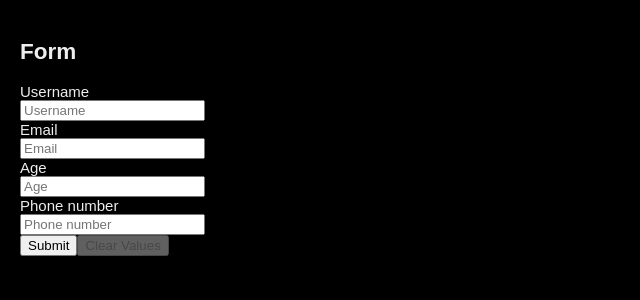
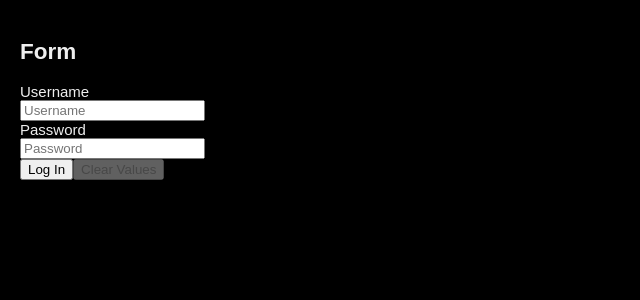
Before and after one commit to elder-flower/react-redux-test, a React (Create React App) app: page / in a window 1280 px wide. Shown: the top 300 px of the page, without its empty margins (0-640 px from the left). Built offline with nearby package versions, Linux system fonts and the light colour scheme.

Commit message:
redux-form (4) - Submit Validation Example

```diff
--- a/src/App.js
+++ b/src/App.js
@@ -1,31 +1,17 @@
 import React, { Component } from 'react';
-import FieldLevelValidationForm from './FieldLevelValidationForm';
+import SubmitValidationForm from './SubmitValidationForm';
 import './index.css';
 
 class App extends Component{
     constructor(props) {
         super(props);
-        this.showResults = this.showResults.bind(this);
     }
-    async showResults(values){
-        return new Promise(resolve => {
-
-            setTimeout(() => {
-
-              window.alert(`You submitted:\n\n${JSON.stringify(values, null, 5)}`)
-              resolve();
-
-            console.log( values );
-            }, 500);
-        });
-    }
-
 
     render() {
         return (
             <>
                 <h2>Form</h2>
-                <FieldLevelValidationForm onSubmit={this.showResults} />
+                <SubmitValidationForm />
             </>
         );
     }
--- a/src/FieldLevelValidationForm.js
+++ /dev/null
@@ -1,119 +0,0 @@
-import React, { Component } from 'react';
-import { Field, reduxForm } from 'redux-form';
-
-const required = value => (value || typeof value === 'number' ? undefined : 'Required')
-
-const maxLength = max => value =>
-  value && value.length > max ? `Must be ${max} characters or less` : undefined
-
-const maxLength15 = maxLength(15)
-
-export const minLength = min => value =>
-  value && value.length < min ? `Must be ${min} characters or more` : undefined
-
-export const minLength2 = minLength(2)
-
-
-const number = value =>
-  value && isNaN(Number(value)) ? 'Must be a number' : undefined
-
-
-const minValue = min => value =>
-  value && value < min ? `Must be at least ${min}` : undefined
-
-
-const minValue13 = minValue(13)
-
-
-const email = value =>
-  value && !/^[A-Z0-9._%+-]+@[A-Z0-9.-]+\.[A-Z]{2,4}$/i.test(value)
-    ? 'Invalid email address'
-    : undefined
-
-const tooYoung = value =>
-  value && value < 13
-    ? 'You do not meet the minimum age requirement!'
-    : undefined
-
-const aol = value =>
-  value && /.+@aol\.com/.test(value)
-    ? 'Really? You still use AOL for your email?'
-    : undefined
-
-const alphaNumeric = value =>
-  value && /[^a-zA-Z0-9 ]/i.test(value)
-    ? 'Only alphanumeric characters'
-    : undefined
-
-export const phoneNumber = value =>
-  value && !/^(0|[1-9][0-9]{9})$/i.test(value)
-    ? 'Invalid phone number, must be 10 digits'
-    : undefined
-
-const renderField = ({
-  input,
-  label,
-  type,
-  meta: { touched, error, warning }
-}) => (
-  <div>
-    <label>{label}</label>
-    <div>
-      <input {...input} placeholder={label} type={type} />
-      {touched &&
-        ((error && <span>{error}</span>) ||
-          (warning && <span>{warning}</span>))}
-    </div>
-  </div>
-)
-
-const FieldLevelValidationForm = props => {
-  const { handleSubmit, pristine, reset, submitting } = props
-  return (
-    <form onSubmit={handleSubmit}>
-      <Field
-        name="username"
-        type="text"
-        component={renderField}
-        label="Username"
-        validate={[required, maxLength15, minLength2]}
-        warn={alphaNumeric}
-      />
-      <Field
-        name="email"
-        type="email"
-        component={renderField}
-        label="Email"
-        validate={email}
-        warn={aol}
-      />
-      <Field
-        name="age"
-        type="number"
-        component={renderField}
-        label="Age"
-        validate={[required, number, minValue13]}
-        warn={tooYoung}
-      />
-      <Field
-        name="phone"
-        type="number"
-        component={renderField}
-        label="Phone number"
-        validate={[required, phoneNumber]}
-      />
-      <div>
-        <button type="submit" disabled={submitting}>
-          Submit
-        </button>
-        <button type="button" disabled={pristine || submitting} onClick={reset}>
-          Clear Values
-        </button>
-      </div>
-    </form>
-  )
-}
-
-export default reduxForm({
-  form: 'fieldLevelValidation' // a unique identifier for this form
-})(FieldLevelValidationForm)
--- /dev/null
+++ b/src/SubmitValidationForm.js
@@ -0,0 +1,47 @@
+import React from 'react';
+import { Field, reduxForm } from 'redux-form';
+import submit from './submit';
+
+const renderField = ({ input, label, type, meta: { touched, error } }) => (
+  <div>
+    <label>{label}</label>
+    <div>
+      <input {...input} placeholder={label} type={type} />
+      {touched && error && <span>{error}</span>}
+    </div>
+  </div>
+)
+
+const SubmitValidationForm = props => {
+  const { error, handleSubmit, pristine, reset, submitting } = props
+  return (
+    // onSubmitがpropとして渡ってきていないので引数として与える
+    <form onSubmit={handleSubmit(submit)}>
+      <Field
+        name="username"
+        type="text"
+        component={renderField}
+        label="Username"
+      />
+      <Field
+        name="password"
+        type="password"
+        component={renderField}
+        label="Password"
+      />
+      {error && <strong>{error}</strong>}
+      <div>
+        <button type="submit" disabled={submitting}>
+          Log In
+        </button>
+        <button type="button" disabled={pristine || submitting} onClick={reset}>
+          Clear Values
+        </button>
+      </div>
+    </form>
+  )
+}
+
+export default reduxForm({
+  form: 'submitValidation' // a unique identifier for this form
+})(SubmitValidationForm)
--- /dev/null
+++ b/src/submit.js
@@ -0,0 +1,24 @@
+import { SubmissionError } from 'redux-form';
+
+const sleep = ms => new Promise(resolve => setTimeout(resolve, ms));
+
+function submit(values) {
+    return sleep(500).then(() => {
+        //サーバーの待ち時間をシミュレートする
+        if (!['john', 'paul', 'george', 'ringo'].includes(values.username)) {
+          throw new SubmissionError({
+            username: 'User does not exist', // 個別のfieldエラー
+            _error: 'Login failed!'          // form全体のエラー
+          })
+        } else if (values.password !== 'redux-form') {
+          throw new SubmissionError({
+            password: 'Wrong password', // 個別のfieldエラー
+            _error: 'Login failed!'     // form全体のエラー
+          })
+        } else {
+          window.alert(`You submitted:\n\n${JSON.stringify(values, null, 2)}`)
+        }
+    });
+}
+
+export default submit
```
